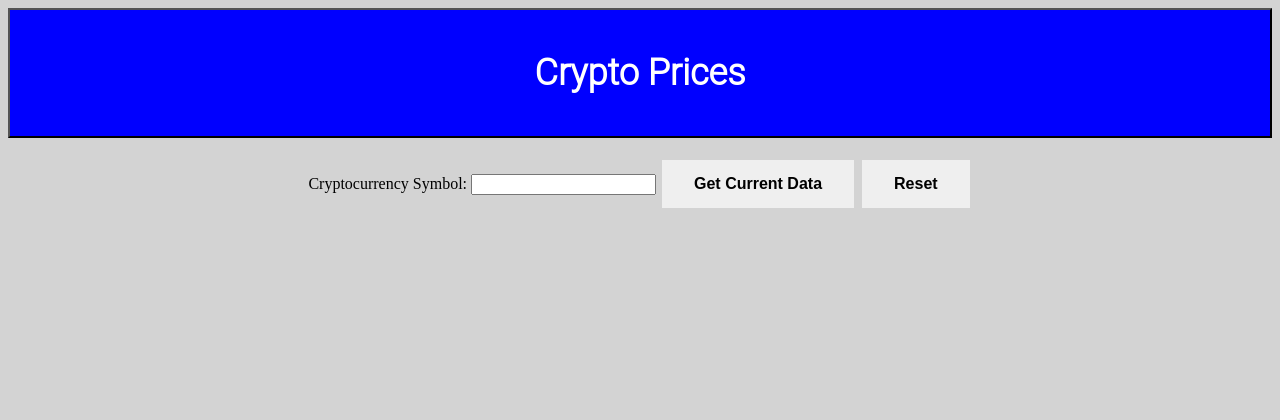
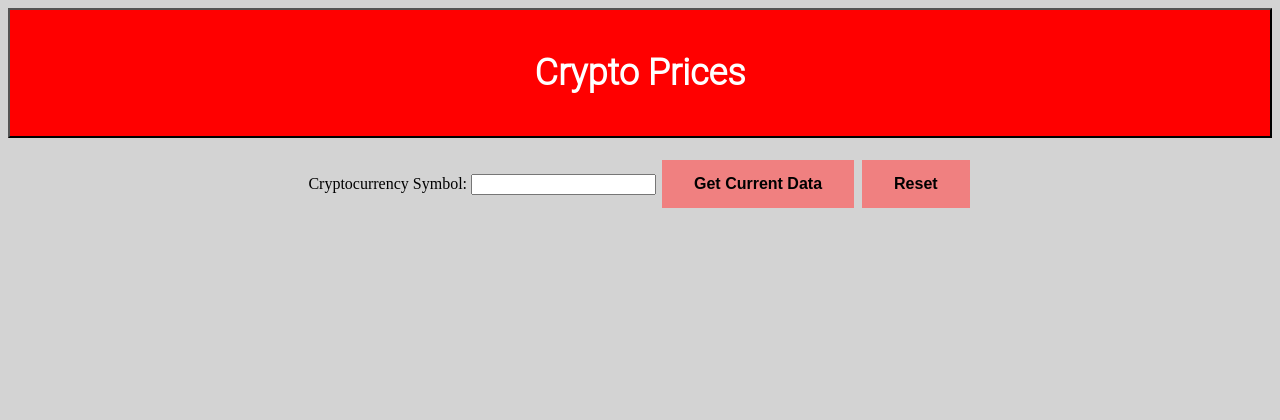
Before and after one commit to tsantanam/CryptoPrices, a Flask app: page / in a window 1280 px wide. Shown: the top 420 px of the page. Run offline with Flask 2, Linux system fonts and the light colour scheme.

Commit message:
Update index.html

```diff
--- a/templates/index.html
+++ b/templates/index.html
@@ -38,7 +38,7 @@ border:3px solid #FF0000;
     }
 
     input[type="submit"] {
-      background-color: lightred; /* Green */
+      background-color: lightcoral; /* Green */
       border: none;
       color: black;
         font-weight: bold;
@@ -75,7 +75,7 @@ border:3px solid #FF0000;
     }
 
     input[type="file"] {
-      background-color: lightred; /* Green */
+      background-color: lightcoral; /* Green */
       border: none;
       color: black;
         font-weight: bold;
@@ -94,7 +94,7 @@ border:3px solid #FF0000;
          box-shadow: 0 12px 16px 0 rgba(0,0,0,0.24),0 17px 50px 0 rgba(0,0,0,0.19);
     }
     input[type="reset"] {
-      background-color: lightred; /* Green */
+      background-color: lightcoral; /* Green */
       border: none;
       color: black;
         font-weight: bold;
@@ -140,7 +140,7 @@ border:3px solid #FF0000;
 
 </style>
 
-<button style="background-color:blue" id="head" class="jumbotron">
+<button style="background-color:red" id="head" class="jumbotron">
     Crypto Prices
 </button>
 <body>
```
